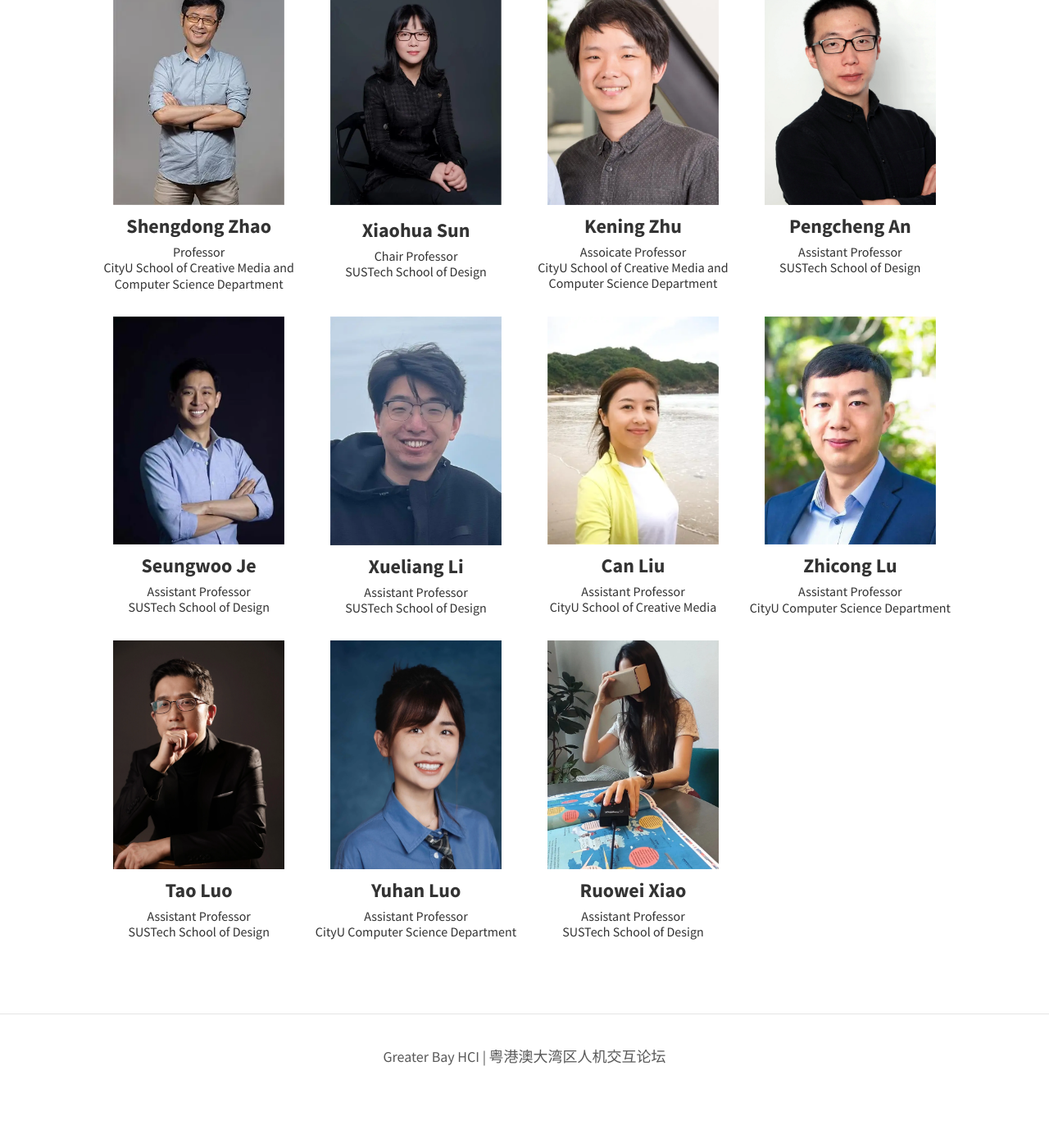
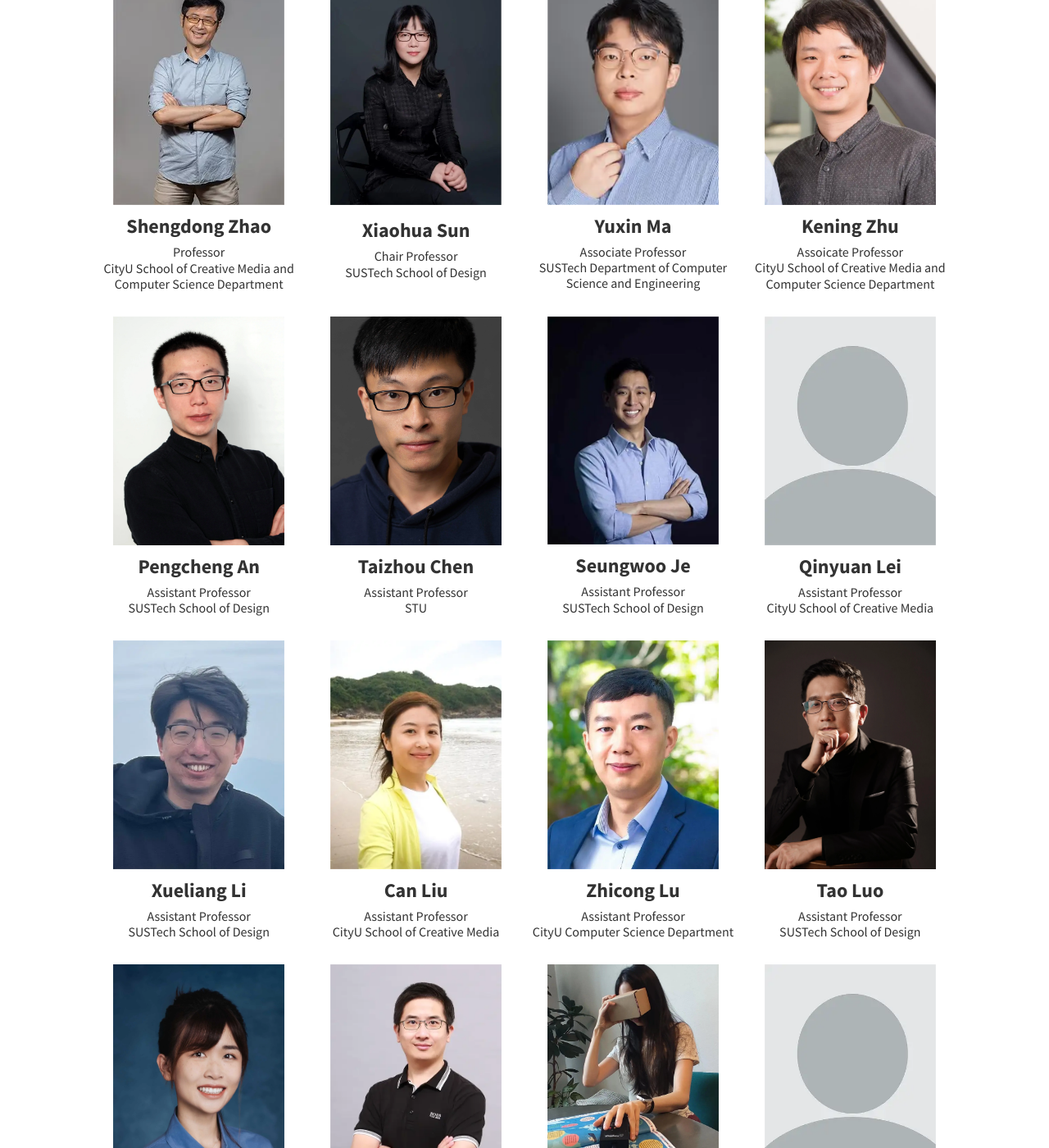
Before and after one commit to Immersive-Design-Group/GBAHCI, a Jekyll site: the page built from pages/faculty.md, in a window 1280 px wide and 1400 px high, scrolled down 470 px. Shown: the whole window at 82% size. Built offline with Jekyll 4.4.1, drawn with Linux system fonts in a browser that asks for light colours; a script that is not in the unit is left out; before the commit the page ends 1829 px from its top, so only the background shows below that; some of the changed text lies outside the part shown.

Commit message:
Update Faculty

```diff
--- a/pages/faculty.md
+++ b/pages/faculty.md
@@ -13,6 +13,12 @@ position: 2
     </div>
     <div class="logo-react-grid-item">
         <img src="\assets\img\SUSTech.webp" alt="faculty" />
+    </div>
+    <div class="logo-react-grid-item">
+        <img src="\assets\img\PolyU.webp" alt="faculty" />
+    </div>
+    <div class="logo-react-grid-item">
+        <img src="\assets\img\STU.webp" alt="faculty" />
     </div>
 </div>
 
@@ -36,6 +42,15 @@ position: 2
         </p>
     </div>
     <div class="figure-grid-item">
+        <a href="https://mayuxin.me/" target="_blank"  class="image">
+        <img src="\faculty\prof.ma.webp" alt="faculty" />
+        </a>
+        <p class="image-caption">
+            <strong>Yuxin Ma</strong><br/>
+            <span class="details">Associate Professor<br/>SUSTech Department of Computer Science and Engineering</span>
+        </p>
+    </div>
+    <div class="figure-grid-item">
         <a href="https://meilab-hk.github.io/" target="_blank"  class="image">
         <img src="\faculty\prof.zhu.webp" alt="faculty" />
         </a>
@@ -54,12 +69,30 @@ position: 2
         </p>
     </div>
     <div class="figure-grid-item">
+        <a href="https://taizhouchen.github.io/" target="_blank"  class="image">
+        <img src="\faculty\taizhou.webp" alt="faculty" />
+        </a>
+        <p class="image-caption">
+            <strong>Taizhou Chen</strong><br/>
+            <span class="details">Assistant Professor<br/>STU</span>
+        </p>
+    </div>
+    <div class="figure-grid-item">
         <a href="http://immersivedesignresearch.com/seungwoo" target="_blank"  class="image">
         <img src="\faculty\Seung Woo Je.webp" alt="faculty" />
         </a>
         <p class="image-caption">
             <strong>Seungwoo Je</strong><br/>
             <span class="details">Assistant Professor<br/>SUSTech School of Design</span>
+        </p>
+    </div>
+    <div class="figure-grid-item">
+        <a href="https://dccc-rg.github.io/" target="_blank"  class="image">
+        <img src="\faculty\blank.webp" alt="faculty" />
+        </a>
+        <p class="image-caption">
+            <strong>Qinyuan Lei</strong><br/>
+            <span class="details">Assistant Professor<br/>CityU School of Creative Media</span>
         </p>
     </div>
     <div class="figure-grid-item">
@@ -108,6 +141,15 @@ position: 2
         </p>
     </div>
     <div class="figure-grid-item">
+        <a href="https://www.hailiang-design.com/" target="_blank"  class="image">
+        <img src="\faculty\hailiang.webp" alt="faculty" />
+        </a>
+        <p class="image-caption">
+            <strong>Hailiang Wang</strong><br/>
+            <span class="details">Assistant Professor<br/>PolyU School of Design</span>
+        </p>
+    </div>
+    <div class="figure-grid-item">
         <a href="https://www2.kmd.keio.ac.jp/~ruowei.xiao/" target="_blank"  class="image">
         <img src="\faculty\Ruowei.webp" alt="faculty" />
         </a>
@@ -116,4 +158,13 @@ position: 2
             <span class="details">Assistant Professor<br/>SUSTech School of Design</span>
         </p>
     </div>
+    <div class="figure-grid-item">
+        <a href="http://www.junnanyu.com/" target="_blank"  class="image">
+        <img src="\faculty\blank.webp" alt="faculty" />
+        </a>
+        <p class="image-caption">
+            <strong>Junnan Yu</strong><br/>
+            <span class="details">Assistant Professor<br/>PolyU School of Design</span>
+        </p>
+    </div>
 </div>
```
Also changed, not shown: index.md (+6 -0 lines), pages/about.md (+6 -0 lines), assets/img/PolyU.webp (added), assets/img/STU.webp (added), faculty/blank.webp (added), faculty/hailiang.webp (added), faculty/prof.ma.webp (added), faculty/taizhou.webp (added).
